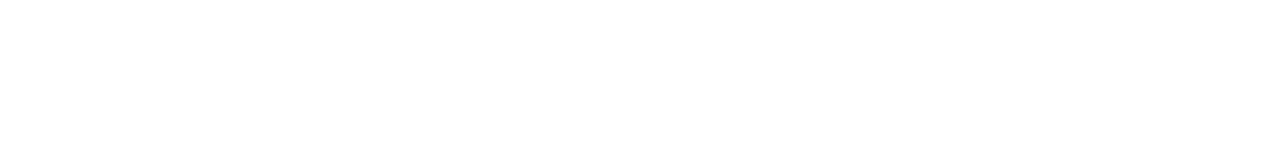
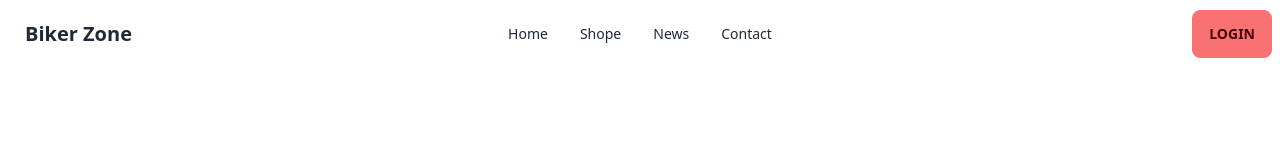
Before and after one commit to aditto11/biker-zone-web, a plain HTML site: page index.html in a window 1280 px wide. Drawn offline with nearby package versions, Linux system fonts and the light colour scheme.

Commit message:
added nav bar in header

```diff
--- a/index.html
+++ b/index.html
@@ -1,11 +1,53 @@
 <!DOCTYPE html>
 <html lang="en">
+
 <head>
     <meta charset="UTF-8">
     <meta name="viewport" content="width=device-width, initial-scale=1.0">
-    <title>Document</title>
+    <title>Biker Zone</title>
+    <!-- tailwind and daisy ui CDN -->
+    <link href="https://cdn.jsdelivr.net/npm/daisyui@3.5.1/dist/full.css" rel="stylesheet" type="text/css" />
+    <script src="https://cdn.tailwindcss.com"></script>
 </head>
+
 <body>
+    <!-- header -->
+    <header>
+        <nav>
+            <div class="navbar bg-base-100">
+                <div class="navbar-start">
+                    <div class="dropdown">
+                        <label tabindex="0" class="btn btn-ghost lg:hidden">
+                            <svg xmlns="http://www.w3.org/2000/svg" class="h-5 w-5" fill="none" viewBox="0 0 24 24"
+                                stroke="currentColor">
+                                <path stroke-linecap="round" stroke-linejoin="round" stroke-width="2"
+                                    d="M4 6h16M4 12h8m-8 6h16" />
+                            </svg>
+                        </label>
+                        <ul tabindex="0"
+                            class="menu menu-sm dropdown-content mt-3 z-[1] p-2 shadow bg-base-100 rounded-box w-52">
+                            <li><a>Home</a></li>
+                            <li><a>Shope</a></li>
+                            <li><a>News</a></li>
+                            <li><a>Contact</a></li>
+                        </ul>
+                    </div>
+                    <a class="btn btn-ghost normal-case text-xl">Biker Zone</a>
+                </div>
+                <div class="navbar-center hidden lg:flex">
+                    <ul class="menu menu-horizontal px-1">
+                        <li><a>Home</a></li>
+                        <li><a>Shope</a></li>
+                        <li><a>News</a></li>
+                        <li><a>Contact</a></li>
+                    </ul>
+                </div>
+                <div class="navbar-end">
+                    <a class="btn btn-error">Login</a>
+                </div>
+            </div>
+        </nav>
+    </header>
+</body>
 
-</body>
 </html>
--- /dev/null
+++ b/tailwind.config.js
@@ -0,0 +1,8 @@
+/** @type {import('tailwindcss').Config} */
+module.exports = {
+    content: ["./src/**/*.{html,js}"],
+    theme: {
+        extend: {},
+    },
+    plugins: [],
+}
```
Also changed, not shown: images/icons/star-half-stroke-solid.svg (added), images/icons/star-regular.svg (added), images/icons/star-solid.svg (added), images/others/android.png (added), images/others/extrabike.png (added), images/others/faq.png (added), images/others/feature-bike.png (added), images/others/ios.png (added), images/others/latest1.png (added), images/others/latest2.png (added), images/others/latest3.png (added), images/others/user-1.png (added), images/others/user-2.png (added), images/others/user-3.png (added), 4 more files.
